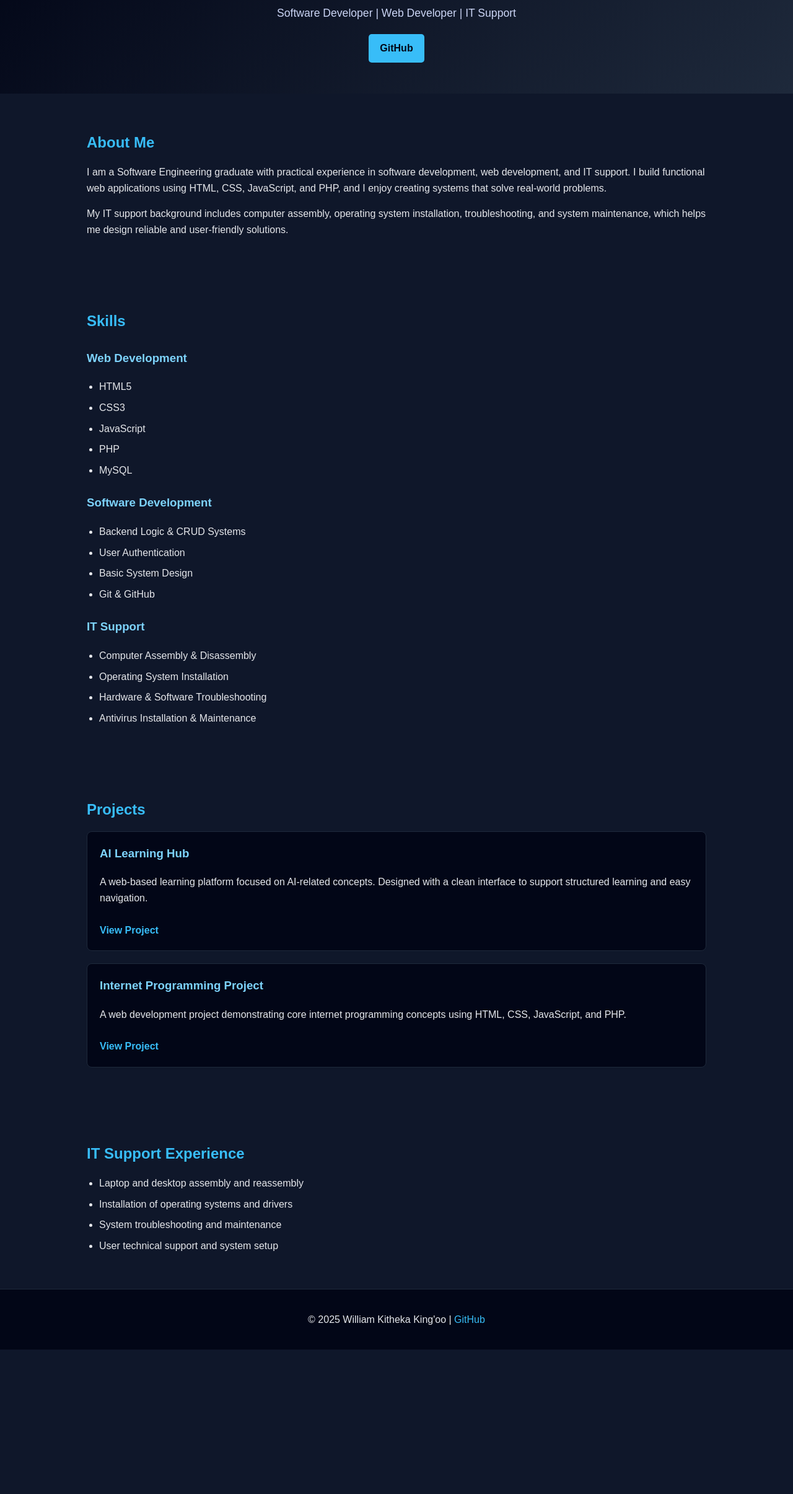
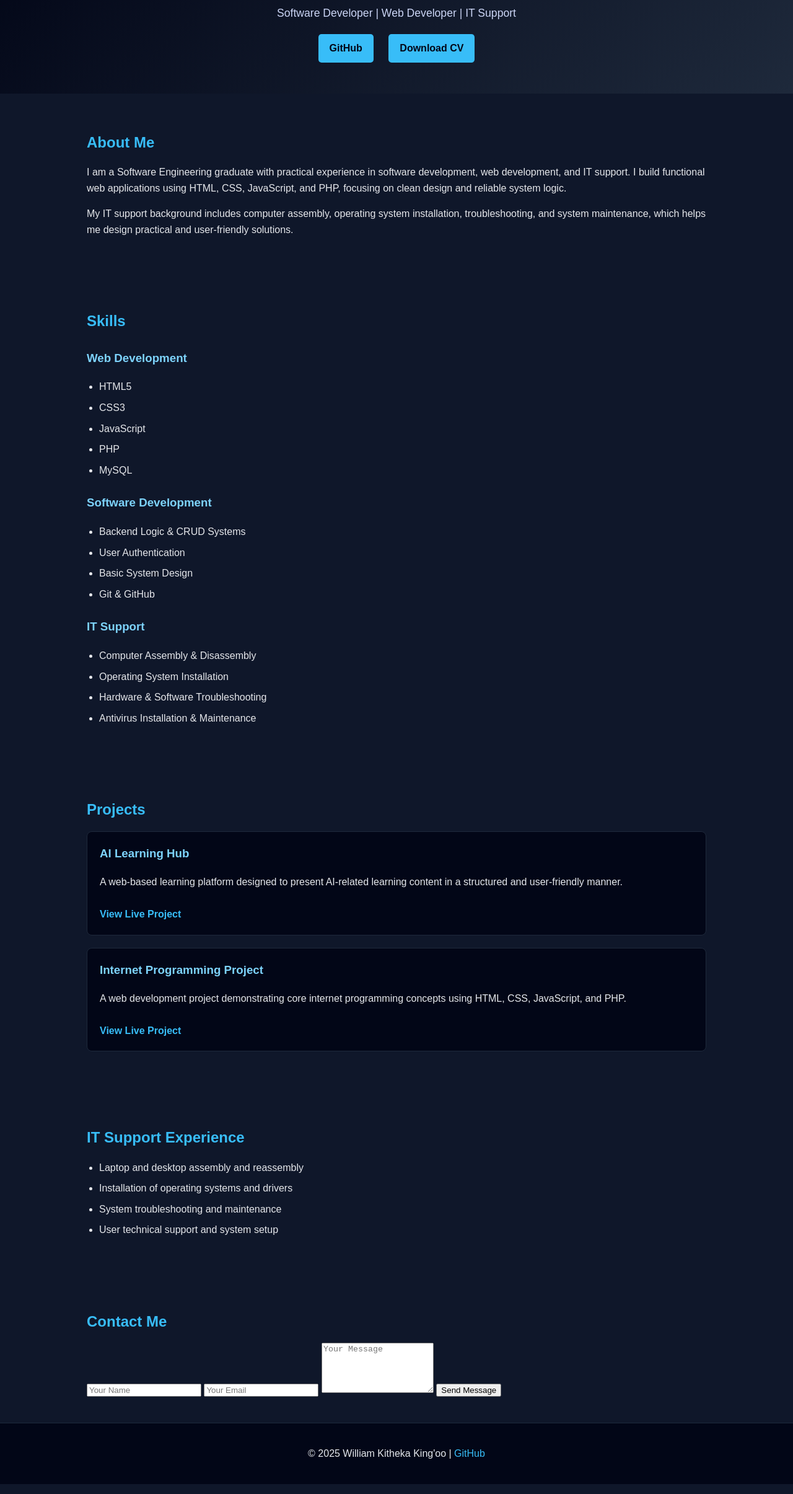
Before and after one commit to Willyamn/willyamn.github.io, a plain HTML site: page index.html in a window 1280 px wide. Shown: the part 117-2527 px from the top of the page at 62% size. Before the commit the page ends 2294 px from the top, so only its background shows below. Drawn offline with Linux system fonts and the light colour scheme.

Commit message:
Enhance HTML structure and content for SEO and clarity
Updated the title and description meta tags for better SEO. Added new projects and IT support experience sections.

```diff
--- a/index.html
+++ b/index.html
@@ -3,7 +3,12 @@
 <head>
     <meta charset="UTF-8">
     <meta name="viewport" content="width=device-width, initial-scale=1.0">
-    <title>William Kitheka King'oo | Developer Portfolio</title>
+
+    <title>William Kitheka King'oo | Software Developer Portfolio</title>
+
+    <!-- ATS & SEO -->
+    <meta name="description" content="William Kitheka King'oo is a Software Developer, Web Developer, and IT Support professional skilled in HTML, CSS, JavaScript, PHP, MySQL, Git, GitHub, and system troubleshooting.">
+
     <link rel="stylesheet" href="style.css">
 </head>
 <body>
@@ -14,6 +19,7 @@
 
     <div class="links">
         <a href="https://github.com/Willyamn" target="_blank">GitHub</a>
+        <a href="WILLIAM K. KINGOO_CV.pdf" download>Download CV</a>
     </div>
 </header>
 
@@ -23,17 +29,108 @@
         I am a Software Engineering graduate with practical experience in
         software development, web development, and IT support.
         I build functional web applications using HTML, CSS, JavaScript,
-        and PHP, and I enjoy creating systems that solve real-world problems.
+        and PHP, focusing on clean design and reliable system logic.
     </p>
 
     <p>
         My IT support background includes computer assembly, operating system
         installation, troubleshooting, and system maintenance, which helps
-        me design reliable and user-friendly solutions.
+        me design practical and user-friendly solutions.
     </p>
 </section>
 
 <section>
+    <h2>Skills</h2>
+
+    <h3>Web Development</h3>
+    <ul>
+        <li>HTML5</li>
+        <li>CSS3</li>
+        <li>JavaScript</li>
+        <li>PHP</li>
+        <li>MySQL</li>
+    </ul>
+
+    <h3>Software Development</h3>
+    <ul>
+        <li>Backend Logic & CRUD Systems</li>
+        <li>User Authentication</li>
+        <li>Basic System Design</li>
+        <li>Git & GitHub</li>
+    </ul>
+
+    <h3>IT Support</h3>
+    <ul>
+        <li>Computer Assembly & Disassembly</li>
+        <li>Operating System Installation</li>
+        <li>Hardware & Software Troubleshooting</li>
+        <li>Antivirus Installation & Maintenance</li>
+    </ul>
+</section>
+
+<section>
+    <h2>Projects</h2>
+
+    <div class="project">
+        <h3>AI Learning Hub</h3>
+        <p>
+            A web-based learning platform designed to present AI-related
+            learning content in a structured and user-friendly manner.
+        </p>
+        <a href="https://willyamn.github.io/AI-learning-hub/" target="_blank">
+            View Live Project
+        </a>
+    </div>
+
+    <div class="project">
+        <h3>Internet Programming Project</h3>
+        <p>
+            A web development project demonstrating core internet programming
+            concepts using HTML, CSS, JavaScript, and PHP.
+        </p>
+        <a href="https://willyamn.github.io/Internet-programming/" target="_blank">
+            View Live Project
+        </a>
+    </div>
+</section>
+
+<section>
+    <h2>IT Support Experience</h2>
+    <ul>
+        <li>Laptop and desktop assembly and reassembly</li>
+        <li>Installation of operating systems and drivers</li>
+        <li>System troubleshooting and maintenance</li>
+        <li>User technical support and system setup</li>
+    </ul>
+</section>
+
+<section>
+    <h2>Contact Me</h2>
+
+    <form action="https://formspree.io/f/xnqewzpn" method="POST" class="contact-form">
+        <input type="text" name="name" placeholder="Your Name" required>
+        <input type="email" name="email" placeholder="Your Email" required>
+        <textarea name="message" rows="5" placeholder="Your Message" required></textarea>
+        <button type="submit">Send Message</button>
+    </form>
+</section>
+
+<!-- ATS KEYWORDS (Hidden) -->
+<section style="display:none;">
+Software Developer, Web Developer, IT Support, PHP Developer, Frontend Developer,
+Backend Developer, HTML, CSS, JavaScript, PHP, MySQL, Git, GitHub,
+System Support, Technical Support, Software Engineering Graduate
+</section>
+
+<footer>
+    <p>
+        © 2025 William Kitheka King'oo |
+        <a href="https://github.com/Willyamn" target="_blank">GitHub</a>
+    </p>
+</footer>
+
+</body>
+</html>
     <h2>Skills</h2>
 
     <h3>Web Development</h3>
```
